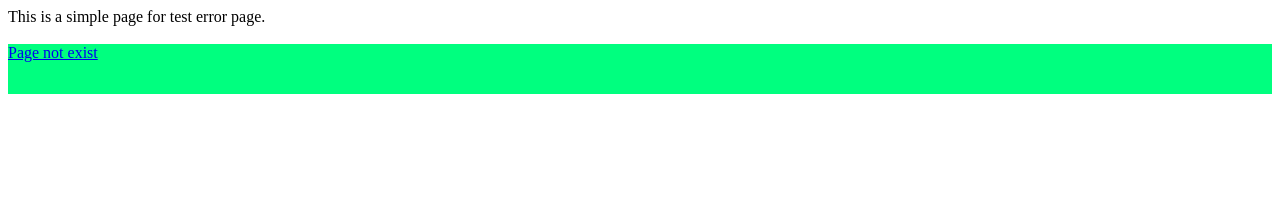
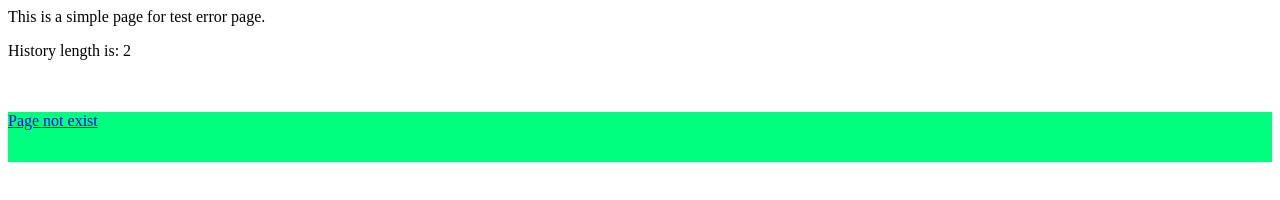
Before and after one commit to rogeryi/nav_test, a plain HTML site: page nav_error_page.html in a window 1280 px wide. Drawn offline with Linux system fonts and the light colour scheme.

Commit message:
Error page fixed

```diff
--- a/nav_error_page.html
+++ b/nav_error_page.html
@@ -3,12 +3,26 @@
   <meta name="viewport" content="width=device-width, minimum-scale=1.0, maximum-scale=1.0"/>
 	<title>Nav Error Page</title>
 </head>
-<body>
+<body onload="update()">
 This is a simple page for test error page.
+<p>History length is: <span id="history_length"></span></p>
 <br/>
 <br/>
 <div id="comment" style="background-color:springgreen;min-height:50;">
-  <a href="this_is_not_exist_page.html">Page not exist</a>
+  <a href="http://www.rogeryi.cn/this_is_not_exist_page.html">Page not exist</a>
 </div>
+<script>
+var his_length = 0;
+
+window.setInterval("update()", 100);
+
+function update()
+{
+  if (his_length != window.history.length) {
+    his_length = window.history.length;
+    document.getElementById("history_length").textContent = window.history.length;
+  }
+}
+</script>
 </body>
 </html>
```
